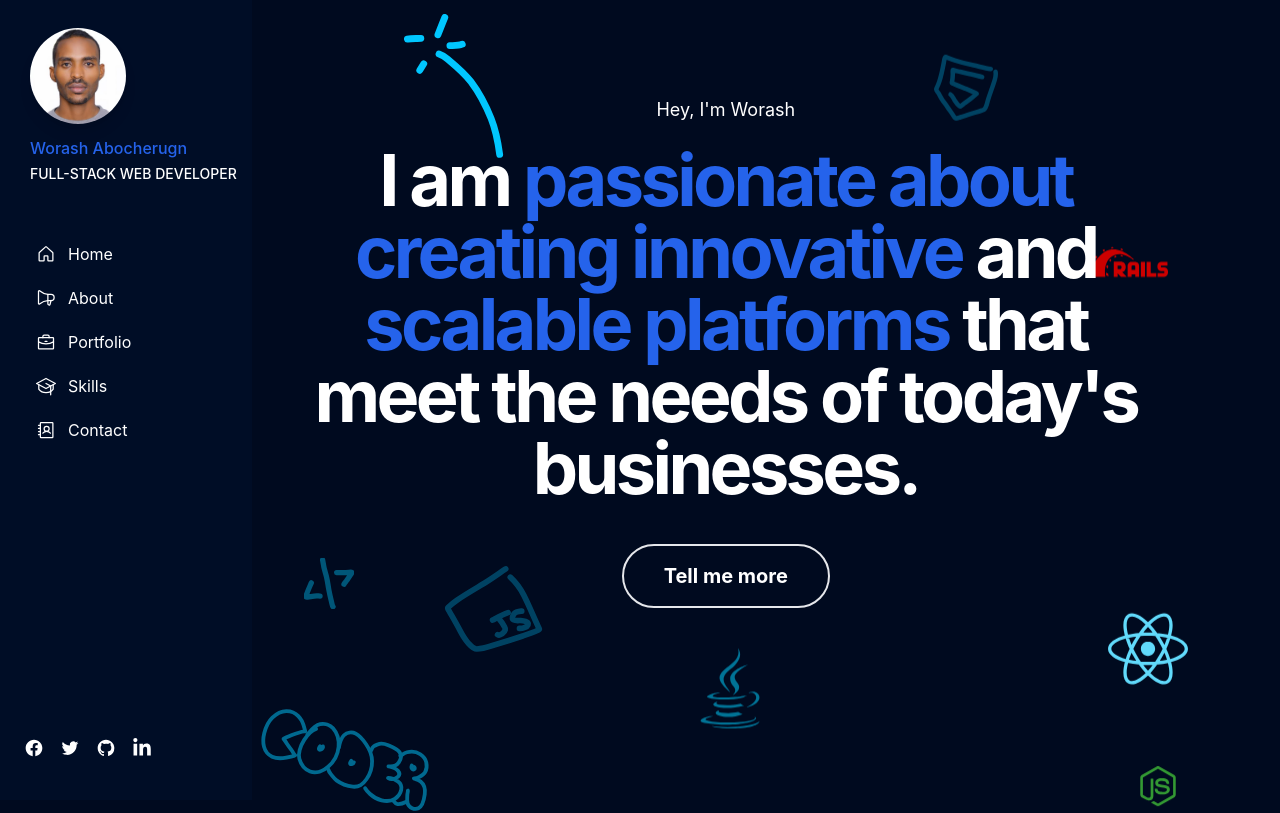
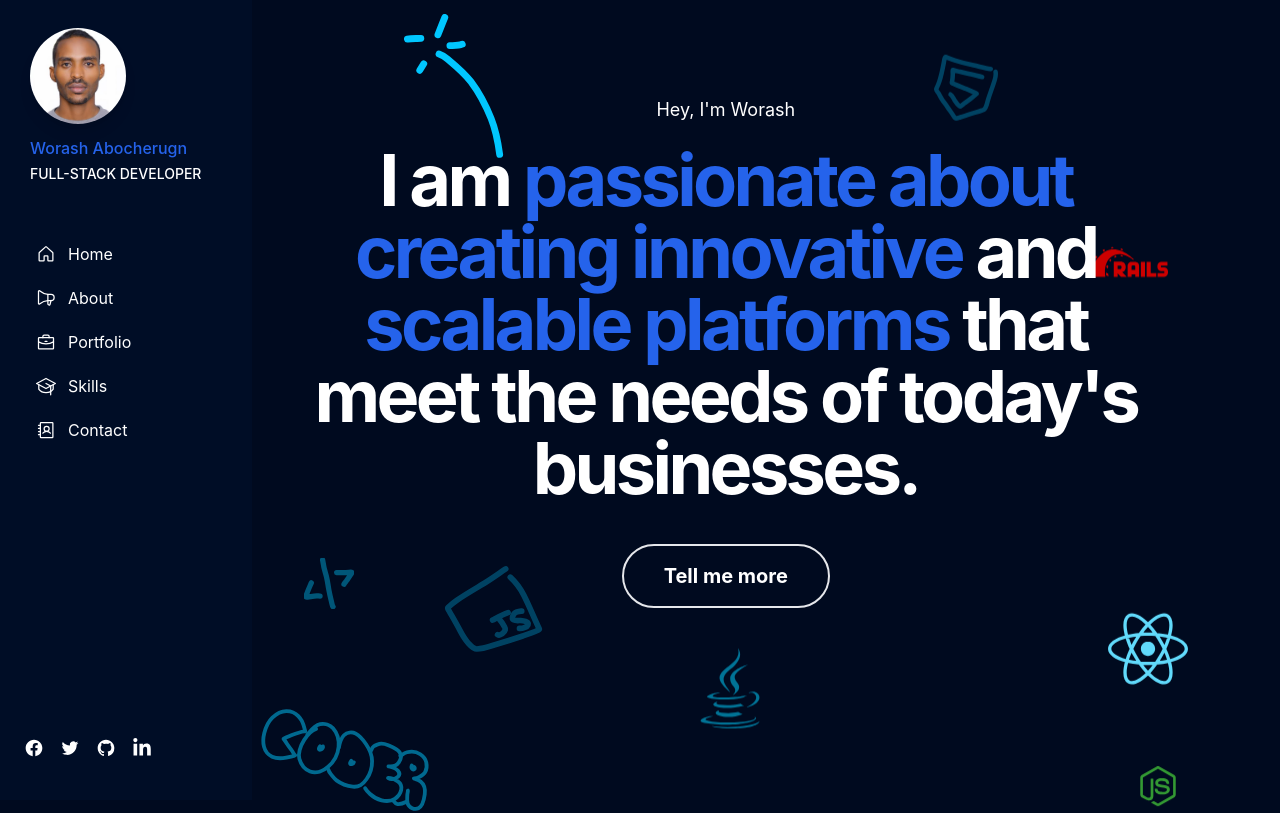
Before and after one commit to worashf/portfolio, a Next.js app: page / in a window 1280 px wide. Shown: the top 813 px of the page. Built offline with nearby package versions, Linux system fonts and the light colour scheme.

Commit message:
FIx typo

```diff
--- a/components/navbar/DesktopNavbar.js
+++ b/components/navbar/DesktopNavbar.js
@@ -30,7 +30,7 @@ const DesktopNavbar = ({ sideBarRef }) => {
             Worash Abocherugn
           </h5>
           <span className="text-sm font-medium text-white ">
-            FULL-STACK WEB DEVELOPER
+            FULL-STACK  DEVELOPER
           </span>
         </div>
       </Link>
```
